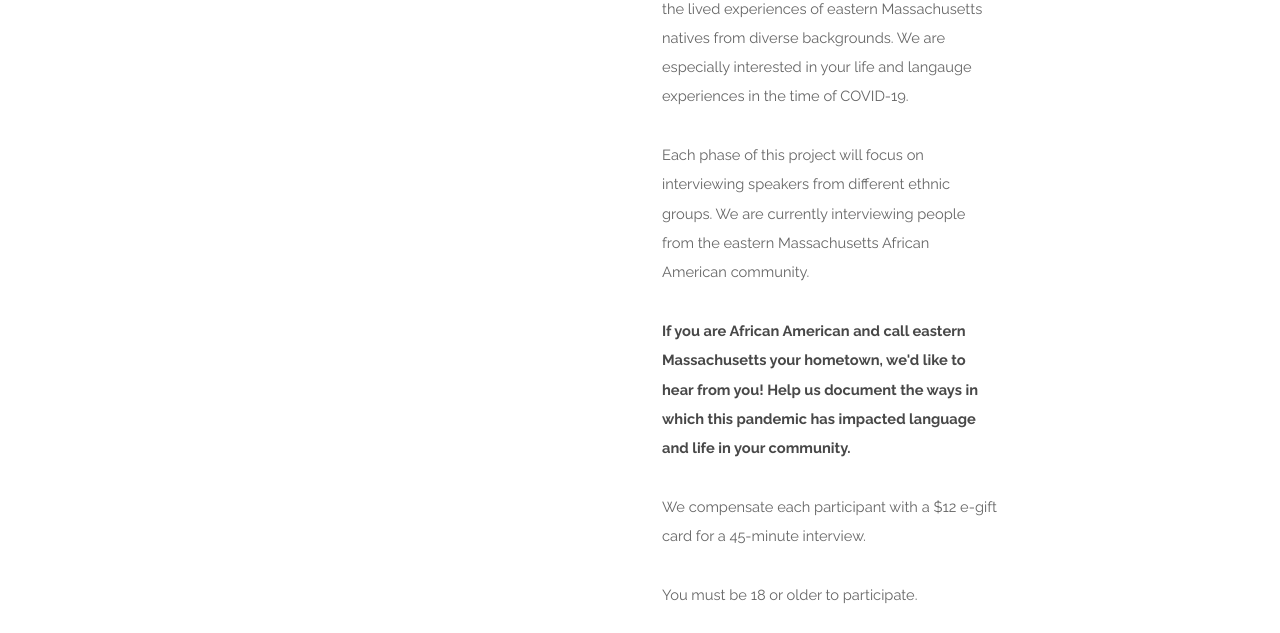
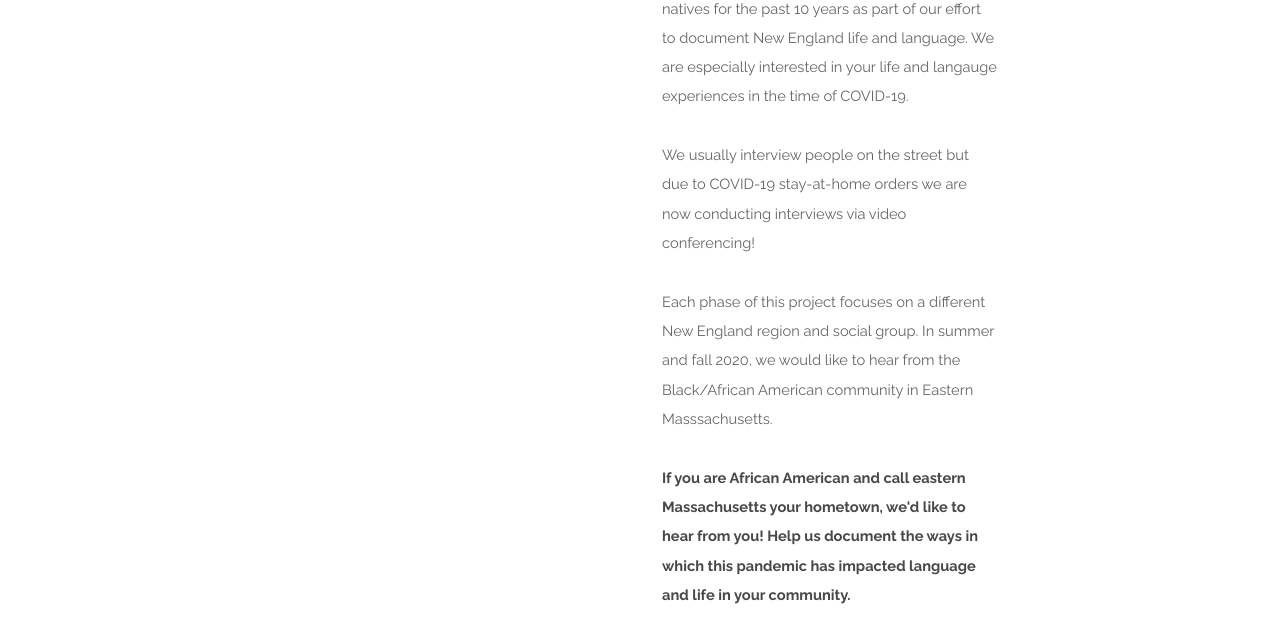
Before and after one commit to MonNesbitt/GreaterBostonProject, a plain HTML site: page index.html in a window 1280 px wide. Shown: the part 661-1294 px from the top of the page. Drawn offline with Linux system fonts and the light colour scheme.

Commit message:
Update index.html

```diff
--- a/index.html
+++ b/index.html
@@ -6,7 +6,7 @@
 -->
 <html>
 	<head>
-		<title>Eastern Mass Life & Language Project</title>
+		<title>Eastern Mass Life & Language</title>
 		<meta charset="utf-8" />
 		<meta name="viewport" content="width=device-width, initial-scale=1" />
 		<link rel="stylesheet" href="assets/css/main.css" />
@@ -49,8 +49,10 @@
 								</header>
 							</div>
 							<div class="6u$ 12u$(medium)">
-								<p>The Dartmouth College Eastern Massachusetts Life and Language Project seeks to document the lived experiences of eastern Massachusetts natives from diverse backgrounds.  We are especially interested in your life and langauge experiences in the time of COVID-19. </p>
-								<p>Each phase of this project will focus on interviewing speakers from different ethnic groups.  We are currently interviewing people from the eastern Massachusetts African American community.  </p>
+								<p>Our Dartmouth College research team has been traveling around, interviewing New England natives for the past 10 years as part of our effort to document New England life and language. We are especially interested in your life and langauge experiences in the time of COVID-19. </p>
+								<p> We usually interview people on the street but due to COVID-19 stay-at-home orders we are now conducting interviews via video conferencing!</p>
+
+								<p>Each phase of this project focuses on a different New England region and social group.  In summer and fall 2020, we would like to hear from the Black/African American community in Eastern Masssachusetts. </p>
 
 								<p style="color:green"><strong>If you are African American and call eastern Massachusetts your hometown, we'd like to hear from you! Help us document the ways in which this pandemic has impacted language and life in your community.</strong> </p>
 
```
